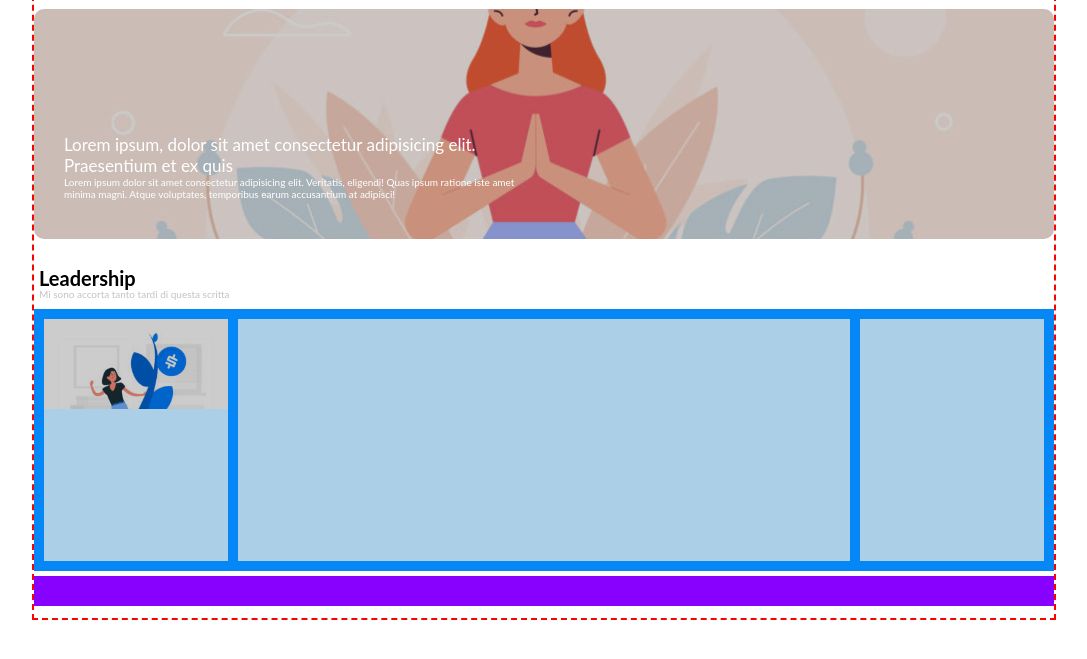
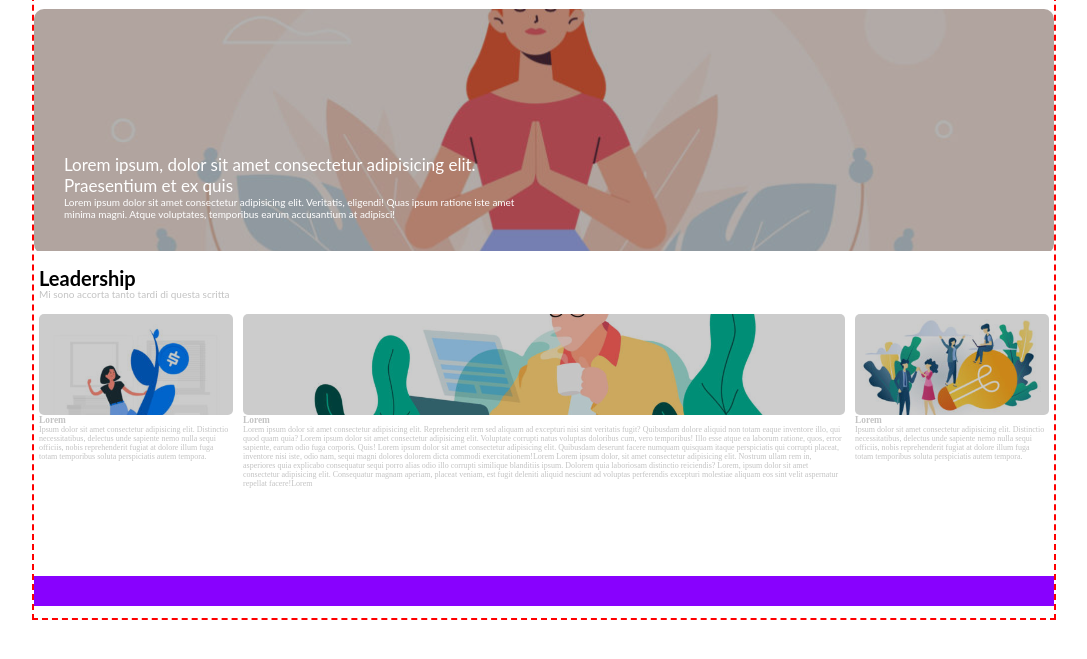
Before and after one commit to Maria210194/htmlcss-wp, a plain HTML site: page index.html in a window 1280 px wide. Shown: the part 85-744 px from the top of the page, without its empty margins (96-1183 px from the left). Drawn offline with Linux system fonts and the light colour scheme.

Commit message:
fine maxi-box

```diff
--- a/css/style.css
+++ b/css/style.css
@@ -38,11 +38,11 @@
 
 .banner{
     background-image: url("../img/banner.jpg");
-    background-color: rgba(0, 0, 0, 0.2);
+    background-color: rgba(0, 0, 0, 0.3);
     background-blend-mode: overlay;
     background-size: cover;
     width: 100%;
-    height: 230px;
+    height: 245px;
     background-position: center;
     border-radius: 10px;
 }
@@ -50,7 +50,7 @@
 .banner-txt{
     display: inline-block;
     width: 800px;
-    margin-top: 125px;
+    margin-top: 145px;
     margin-left: 30px;
 }
 
@@ -110,27 +110,63 @@
     font-family: 'Lato', sans-serif;
 }
 
-.inner-float-small{
-    float: left;
-    width: 20%;
-    border: 7px solid rgba(5,135,246,255);
-
-}
 
 .col-img-small{
-    height: 90px;
+    height: 40%;
     background-image: url("../img/img-1.jpg");
     background-color: rgba(0, 0, 0, 0.2);
     background-blend-mode: overlay;
     background-size: cover;
     backdrop-filter: none;
+    border-radius: 5px;
 
 }
 
-.inner-float{
+.col-img-small-2{
+    height: 40%;
+    background-image: url("../img/img-3.jpg");
+    background-color: rgba(0, 0, 0, 0.2);
+    background-blend-mode: overlay;
+    background-size: cover;
+    backdrop-filter: none;
+    border-radius: 5px;
+
+}
+
+.txt-col-small , .txt-col-big {
+    height: 90px;
+    background-color: white;
+    color: rgba(195,195,195,255);
+    font-size: 8px;
+}
+
+.col-img-big{
+    height: 40%;
+    width: 100%;
+    background-image: url("../img/banner-2.jpg");
+    background-color: rgba(0, 0, 0, 0.2);
+    background-blend-mode: overlay;
+    background-size: cover;
+    background-position: center;
+    border-radius: 5px;
+}
+
+#small-title{
+    font-size: 18px bold;
+}
+
+.inner-float {
     float: left;
     width: 60%;
+    height: 262px;
+    padding: 5px;
+}
 
+.inner-float-small{
+    float: left;
+    width: 20%;
+    height: 262px;
+    padding: 5px;
 }
 
 .footer{
@@ -154,7 +190,7 @@
 
 
 .debug .maxi-box{
-    background-color: rgba(171,207,231,255);
+    /*background-color: rgba(171,207,231,255);*/
     height: 320px;
 }
 
@@ -162,6 +198,7 @@
     background-color: black;
 }
 
+/*
  .debug .inner-float{
     height: 262px;
     border-top: 10px solid rgba(5,135,246,255);
@@ -172,6 +209,7 @@
     height: 262px;
     border: 10px solid rgba(5,135,246,255);
 }
+*/
 
 .debug .footer{
     background-color: rgba(136,1,254,255);
--- a/index.html
+++ b/index.html
@@ -56,9 +56,43 @@
                 </div>
                 <div class="inner-float-small">
                     <div class="col-img-small"></div>
+                    <div class="txt-col-small">
+                        <h3>Lorem</h3>
+                        Ipsum dolor sit amet consectetur adipisicing elit. Distinctio
+                        necessitatibus, delectus
+                        unde sapiente nemo nulla sequi officiis, nobis reprehenderit fugiat at dolore illum fuga totam
+                        temporibus soluta perspiciatis autem tempora.
+                    </div>
                 </div>
-                <div class="inner-float"></div>
-                <div class="inner-float-small"></div>
+                <div class="inner-float">
+                    <div class="col-img-big"></div>
+                    <div class="txt-col-big">
+                        <h3>Lorem</h3>
+                        Lorem ipsum dolor sit amet consectetur adipisicing elit. Reprehenderit rem sed aliquam ad
+                        excepturi nisi sint veritatis fugit? Quibusdam dolore aliquid non totam eaque inventore illo,
+                        qui quod quam quia? Lorem ipsum dolor sit amet consectetur adipisicing elit. Voluptate corrupti
+                        natus voluptas doloribus cum, vero temporibus! Illo esse atque ea laborum ratione, quos, error
+                        sapiente, earum odio fuga corporis. Quis! Lorem ipsum dolor sit amet consectetur adipisicing
+                        elit. Quibusdam deserunt facere numquam quisquam itaque perspiciatis qui corrupti placeat,
+                        inventore nisi iste, odio nam, sequi magni dolores dolorem dicta commodi exercitationem!Lorem
+                        Lorem ipsum dolor, sit amet consectetur adipisicing elit. Nostrum ullam rem in, asperiores quia
+                        explicabo consequatur sequi porro alias odio illo corrupti similique blanditiis ipsum. Dolorem
+                        quia laboriosam distinctio reiciendis? Lorem, ipsum dolor sit amet consectetur adipisicing elit.
+                        Consequatur magnam aperiam, placeat veniam, est fugit deleniti aliquid nesciunt ad voluptas
+                        perferendis excepturi molestiae aliquam eos sint velit aspernatur repellat facere!Lorem
+                    </div>
+                </div>
+                <div class="inner-float-small">
+                    <div class="col-img-small-2"></div>
+                    <div class="txt-col-small">
+                        <h3>Lorem</h3>
+                        Ipsum dolor sit amet consectetur adipisicing elit. Distinctio
+                        necessitatibus, delectus
+                        unde sapiente nemo nulla sequi officiis, nobis reprehenderit fugiat at dolore illum fuga totam
+                        temporibus soluta perspiciatis autem tempora.
+                    </div>
+                </div>
+
             </div>
         </div>
         <div class="footer"></div>
```
